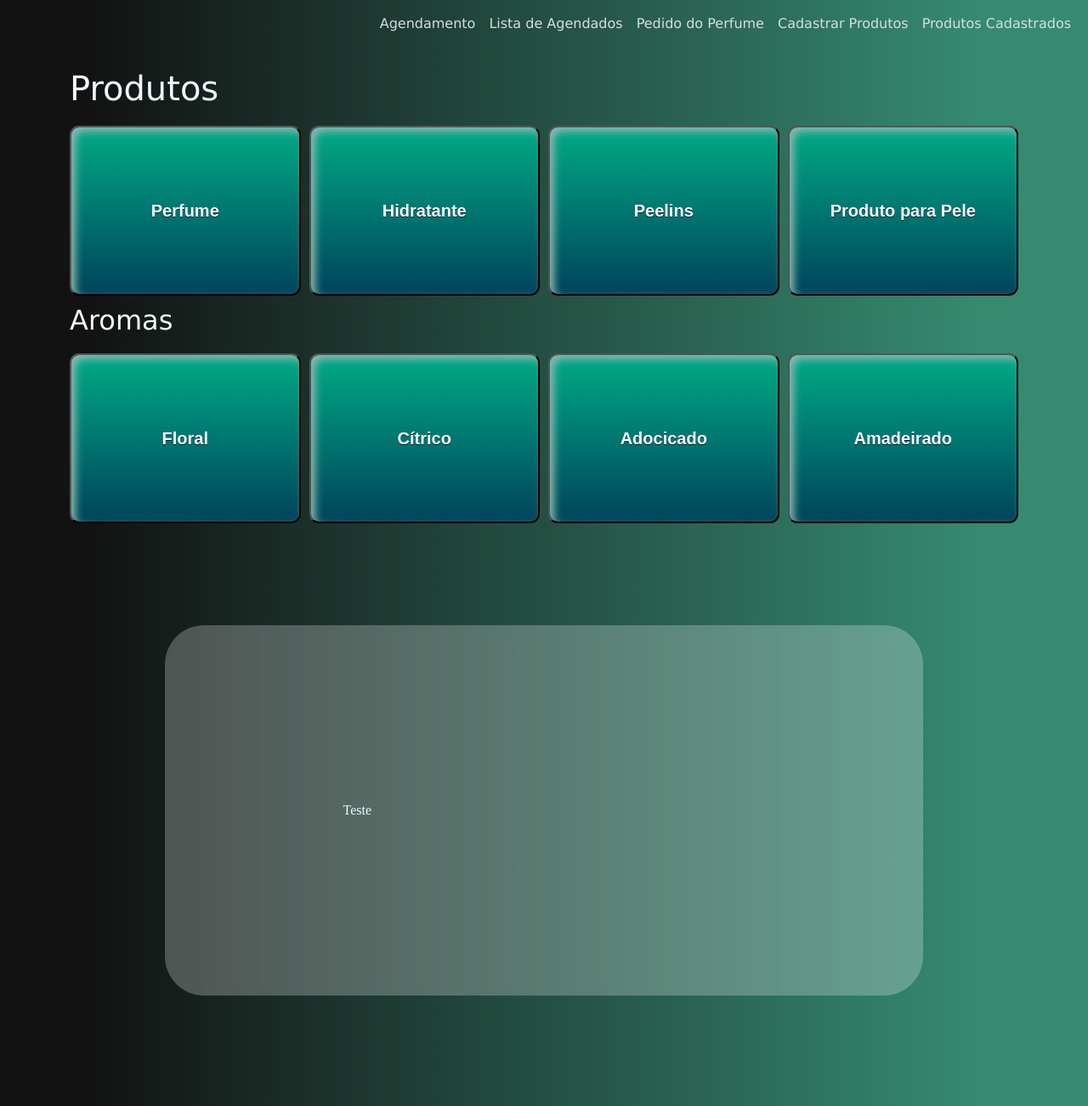
After one commit to Gabrielle-Santiago/Agenda-Automatica, a Django app: page /produtosCadastrados/ in a window 1280 px wide. The commit adds this page. Shown: the whole page at 85% size. Run offline with Django 5.2, Linux system fonts and the light colour scheme.

Commit message:
binário

```diff
--- a/AgendaAutomatica/AgendaAutomatica/urls.py
+++ b/AgendaAutomatica/AgendaAutomatica/urls.py
@@ -9,4 +9,6 @@ urlpatterns = [
     path('', views.agenda, name='agenda'),
     path('cadastrados/', visualizarLista.as_view(), name='cadastrados'),
     path('pedidoPerfume/', views.pedidoPerfume, name='pedidoPerfume'),
+    path('cadastroProduto/', views.cadastroProduto, name='cadastroProduto'),
+    path('produtosCadastrados/', views.produtosCadastrados, name='produtosCadastrados'),
 ]
--- a/AgendaAutomatica/static/css/style.css
+++ b/AgendaAutomatica/static/css/style.css
@@ -3,6 +3,11 @@ body{
     font-family:'Lucida Sans', 'Lucida Sans Regular', 'Lucida Grande', 'Lucida Sans Unicode', Geneva, Verdana, sans-serif;
     background: #121212;
     background: linear-gradient(90deg, #121212 8%, #358a70 90%);
+}
+
+h1, h2 {
+    margin-bottom: 10px;
+    margin-top: 20px;
 }
 
 /* Deixa o menu transparente e sem borda */
@@ -63,7 +68,7 @@ nav a {
 
 /* Checkbox do pedido perfume */
 .btn-check:checked + .btn {
-    border-color: #600707; /* Cor da borda quando o checkbox estiver selecionado */
+    border-color: #600707;
     background-color: #862727;
 }
 
@@ -71,3 +76,107 @@ nav a {
     border-color: #02201c;
     color: #d5dee6;
 }
+
+/* Estilização dos botões de produtos cadastrados */
+.selectButton {
+	box-shadow:inset 5px 5px 10px 0px #88b8af;
+	background:linear-gradient(to bottom, #00a583 5%, #00445b 100%);
+	background-color:#bddbfa;
+	border-radius:11px;
+	display:inline-block;
+	cursor:pointer;
+	color:#ffffff;
+	font-family:Arial;
+	font-size:20px;
+	font-weight:bold;
+	padding:32px 35px;
+	text-decoration:none;
+	text-shadow:0px 1px 0px #05192b;
+    width: 100%;
+	height: 100%;
+	box-sizing: border-box;
+    margin-top: 10px;
+    margin-bottom: 10px;
+}
+
+.selectButton:hover {
+	background:linear-gradient(to bottom, #80b5ea 5%, #bddbfa 100%);
+	background-color:#80b5ea;
+}
+
+.selectButton:active {
+	position:relative;
+	top:1px;
+}
+
+.selectGrid {
+    display: flex;
+    flex-wrap: wrap;
+    gap: 10px;
+    width: 100%;
+}
+
+.selectProduto {
+    flex: 1 1 calc(22.22% - 10px); /* Cada botão ocupa 1/2 da largura, ajustando para o gap */
+    height: 200px;
+    box-sizing: border-box;
+}
+
+@media (max-width: 768px) {
+    .selectProduto {
+        flex: 1 1 calc(50% - 10px);
+    }
+}
+
+@media (max-width: 480px) {
+    .selectProduto {
+        flex: 1 1 calc(100% - 10px);
+    }
+}
+
+/* A estilização da div que está as informações do produto */
+.effectPrompt {
+    margin: 0 auto; /* Centraliza horizontalmente */
+    width: 90%; /* Usa 90% da largura da tela, adaptando-se automaticamente */
+}
+
+@media (min-width: 1024px) {
+    .effectPrompt {
+        margin: 130px auto;
+        width: 80%;
+    }
+}
+
+@media (min-width: 768px) and (max-width: 1023px) {
+    .effectPrompt {
+        margin: 50px auto;
+        width: 85%;
+    }
+}
+
+@media (max-width: 767px) {
+    .effectPrompt {
+        margin: 20px auto;
+        width: 95%;
+    }
+}
+
+.enjoy-css {
+    -webkit-box-sizing: content-box;
+    -moz-box-sizing: content-box;
+    box-sizing: content-box;
+    padding: 210px;
+    border: none;
+    -webkit-border-radius: 46px;
+    border-radius: 46px;
+    font: normal 16px/1 "Times New Roman", Times, serif;
+    -o-text-overflow: ellipsis;
+    text-overflow: ellipsis;
+    -webkit-transition: all 200ms cubic-bezier(0.42, 0, 0.58, 1) 10ms;
+    -moz-transition: all 200ms cubic-bezier(0.42, 0, 0.58, 1) 10ms;
+    -o-transition: all 200ms cubic-bezier(0.42, 0, 0.58, 1) 10ms;
+    transition: all 200ms cubic-bezier(0.42, 0, 0.58, 1) 10ms;
+    background: rgba( 255, 255, 255, 0.25 );
+    backdrop-filter: blur( 4px );
+    -webkit-backdrop-filter: blur( 4px );
+  }
--- a/AgendaAutomatica/static/js/index.js
+++ b/AgendaAutomatica/static/js/index.js
@@ -1 +1,7 @@
 // Configaração do horário
+
+// Quando clica em adicionar produto cria mais abas
+
+// Diminui o tamanho do botão quando seleciona
+
+// Esconde e mostra os botões e a div
--- a/AgendaAutomatica/task/templates/cadastrados.html
+++ b/AgendaAutomatica/task/templates/cadastrados.html
@@ -17,14 +17,14 @@
           <div class="col">
               <h2>Data</h2>
                 {% for cadastro in cadastrados %}
-                     <li>{{ cadastro.data }}</li>
+                     <li>{{ cadastro.data|date:"d/m/Y" }}</li>
                 {% endfor %}
           </div>
 
           <div class="col">
               <h2>Horário</h2>
                 {% for cadastro in cadastrados %}
-                   <li>{{ cadastro.time }}</li>
+                   <li>{{ cadastro.time|date:"H:i" }}</li>
                 {% endfor %}
           </div>
 
--- a/AgendaAutomatica/task/templates/menu.html
+++ b/AgendaAutomatica/task/templates/menu.html
@@ -29,6 +29,14 @@
                         <li class="nav-item">
                             <a class="nav-link" href="/pedidoPerfume">Pedido do Perfume</a>
                         </li>
+
+                        <li class="nav-item">
+                            <a class="nav-link" href="/cadastroProduto">Cadastrar Produtos</a>
+                        </li>
+
+                        <li class="nav-item">
+                            <a class="nav-link" href="/produtosCadastrados">Produtos Cadastrados</a>
+                        </li>
                     </ul>
                 </div>
             </div>
--- /dev/null
+++ b/AgendaAutomatica/task/templates/produtosCadastrados.html
@@ -0,0 +1,55 @@
+{% extends "menu.html" %}
+
+{% block content %}
+
+    <main class="container mt-4">
+
+        <h1>Produtos</h1>
+
+        <div class="selectGrid">
+
+            <div class="selectProduto">
+                <button type="button" class="selectButton">Perfume</button>
+            </div>
+
+            <div class="selectProduto">
+                <button type="button" class="selectButton">Hidratante</button>
+            </div>
+
+            <div class="selectProduto">
+                <button type="button" class="selectButton">Peelins</button>
+            </div>
+
+            <div class="selectProduto">
+                <button type="button" class="selectButton">Produto para Pele</button>
+             </div>
+        </div>
+
+        <h2> Aromas </h2>
+        <div class="selectGrid">
+
+            <div class="selectProduto">
+                <button type="button" class="selectButton">Floral</button>
+            </div>
+
+            <div class="selectProduto">
+                <button type="button" class="selectButton">Cítrico</button>
+            </div>
+
+            <div class="selectProduto">
+                <button type="button" class="selectButton">Adocicado</button>
+            </div>
+
+            <div class="selectProduto">
+                <button type="button" class="selectButton">Amadeirado</button>
+             </div>
+        </div>
+
+        <div class="effectPrompt">
+            <div class="enjoy-css mb-3">
+                Teste
+            </div>
+        </div>
+
+    </main>
+{% endblock %}
--- a/AgendaAutomatica/task/views.py
+++ b/AgendaAutomatica/task/views.py
@@ -1,5 +1,5 @@
 from django.views.generic import ListView
-from django.shortcuts import render
+from django.shortcuts import redirect, render
 from task.forms import CadastroForm, formPerfume
 from task.models import Cadastro
 
@@ -12,11 +12,8 @@ def agenda(request):
         if form.is_valid():
             form.save()
             cadastro = Cadastro.objects.all()
-            context = {
-                'cadastro' : cadastro,
-            }
             # Após cadastro encaminha para a lista de agendamento
-            return render(request, 'cadastrados.html', context)
+            return redirect('cadastrados')
 
         else:
             return render(request, 'cadastro.html', {
@@ -53,3 +50,11 @@ def pedidoPerfume(request):
         form = formPerfume()
 
     return render(request, 'pedidoPerfume.html', {'form':form})
+
+
+def cadastroProduto(request):
+    return render(request, 'cadastroProduto.html')
+
+
+def produtosCadastrados(request):
+    return render(request, 'produtosCadastrados.html')
```
Also changed, not shown: AgendaAutomatica/task/templates/cadastroProduto.html (added, +71 -0 lines).
